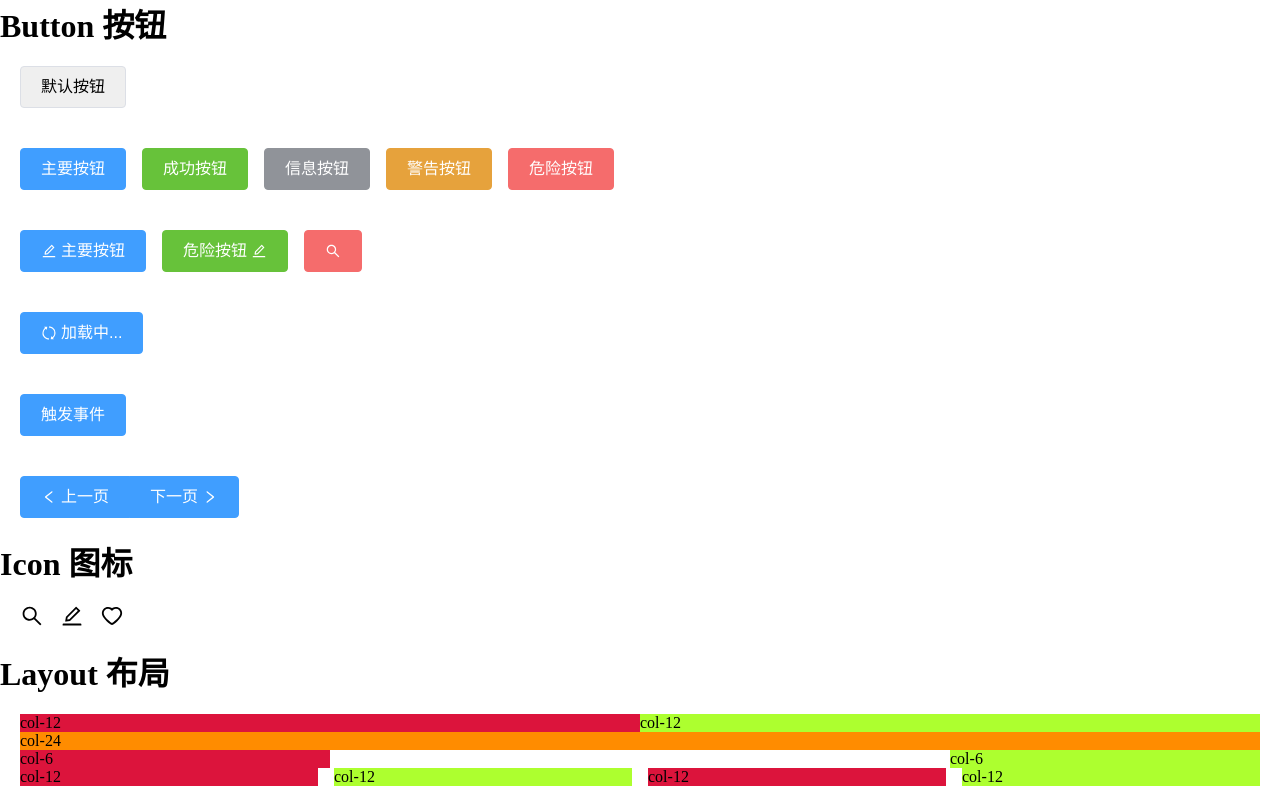
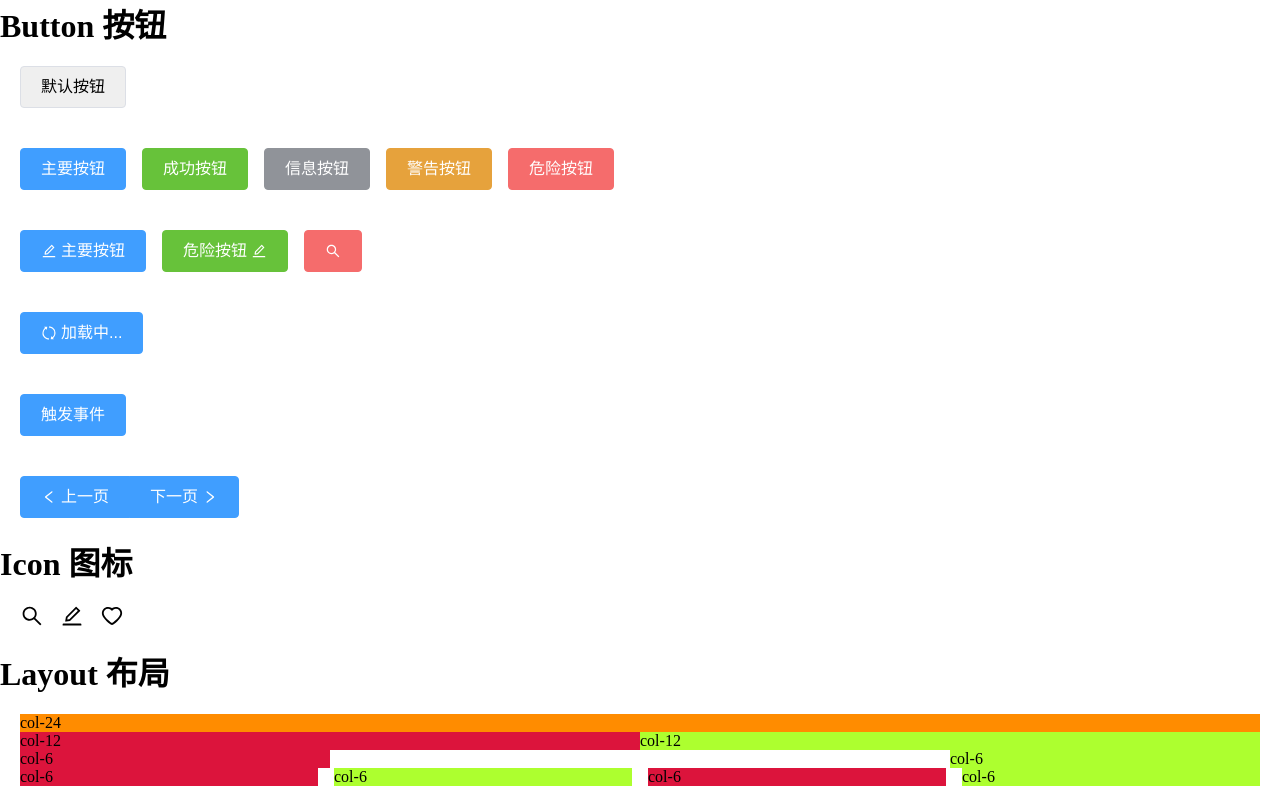
Before and after one commit to zhangyanling77/zyl-ui, a Vue app: page / in a window 1280 px wide. Built offline with nearby package versions, Linux system fonts and the light colour scheme.

Commit message:
feat: demo

```diff
--- a/src/App.vue
+++ b/src/App.vue
@@ -44,16 +44,16 @@
     <div class="block">
       <!-- 布局组件 Row Col -->
       <zyl-row>
+        <zyl-col :span="24">
+          <div class="yellow">col-24</div>
+        </zyl-col>
+      </zyl-row>
+      <zyl-row>
         <zyl-col :span="12">
           <div class="red">col-12</div>
         </zyl-col>
         <zyl-col :span="12">
           <div class="green">col-12</div>
-        </zyl-col>
-      </zyl-row>
-      <zyl-row>
-        <zyl-col :span="24">
-          <div class="yellow">col-24</div>
         </zyl-col>
       </zyl-row>
       <zyl-row>
@@ -66,16 +66,16 @@
       </zyl-row>
       <zyl-row :gutter="16">
         <zyl-col :span="6">
-          <div class="red">col-12</div>
+          <div class="red">col-6</div>
         </zyl-col>
         <zyl-col :span="6">
-          <div class="green">col-12</div>
+          <div class="green">col-6</div>
         </zyl-col>
         <zyl-col :span="6">
-          <div class="red">col-12</div>
+          <div class="red">col-6</div>
         </zyl-col>
         <zyl-col :span="6">
-          <div class="green">col-12</div>
+          <div class="green">col-6</div>
         </zyl-col>
       </zyl-row>
     </div>
```
